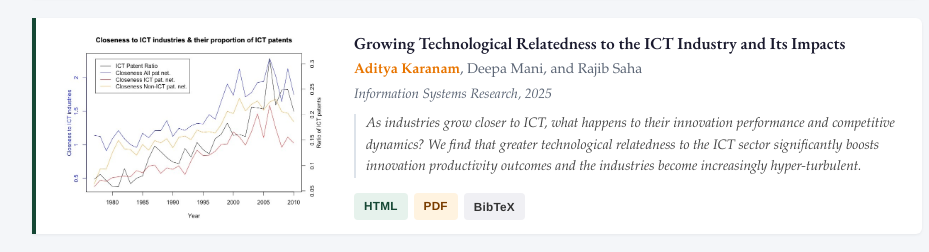
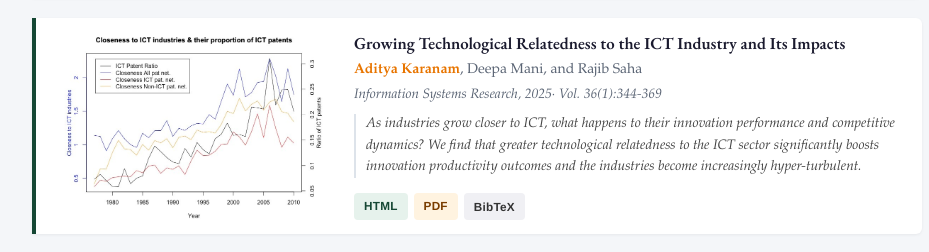
Before and after one commit to askaranam/askaranam.github.io, a Jekyll site: the page built from research.html, in a window 1280 px wide and 900 px high, scrolled down 543 px. Shown: the part 172-424 px from the top of the window, without its empty margins (163-1092 px from the left). Built offline with Jekyll 4.4.1, drawn with Linux system fonts in a browser that asks for light colours; nearby versions of some CDN libraries; some web fonts are replaced.

Commit message:
Update research.html

```diff
--- a/research.html
+++ b/research.html
@@ -108,7 +108,7 @@ render_with_liquid: false
   <div class="paper-body">
     <div class="paper-title"><a href="https://pubsonline.informs.org/doi/10.1287/isre.2020.0627">Growing Technological Relatedness to the ICT Industry and Its Impacts</a></div>
     <div class="paper-authors"><strong>Aditya Karanam</strong>, Deepa Mani, and Rajib Saha</div>
-    <div class="paper-venue">Information Systems Research, 2025</div>
+    <div class="paper-venue">Information Systems Research, 2025· Vol. 36(1):344-369</div>
     <div class="paper-summary">As industries grow closer to ICT, what happens to their innovation performance and competitive dynamics? We find that greater technological relatedness to the ICT sector significantly boosts innovation productivity outcomes and the industries become increasingly hyper-turbulent.</div>
     <div class="paper-actions">
       <a class="action-btn btn-html" href="https://pubsonline.informs.org/doi/10.1287/isre.2020.0627" target="_blank">HTML</a>
@@ -122,6 +122,9 @@ render_with_liquid: false
   title     = {Growing Technological Relatedness to the ICT Industry and Its Impacts},
   author    = {Karanam, Subrahmanyam Aditya and Mani, Deepa and Saha, Rajib},
   journal   = {Information Systems Research},
+  volume    = {36},
+  number    = {1},
+  pages     = {344-369},
   year      = {2025},
   publisher = {INFORMS},
   doi       = {10.1287/isre.2020.0627}
```
